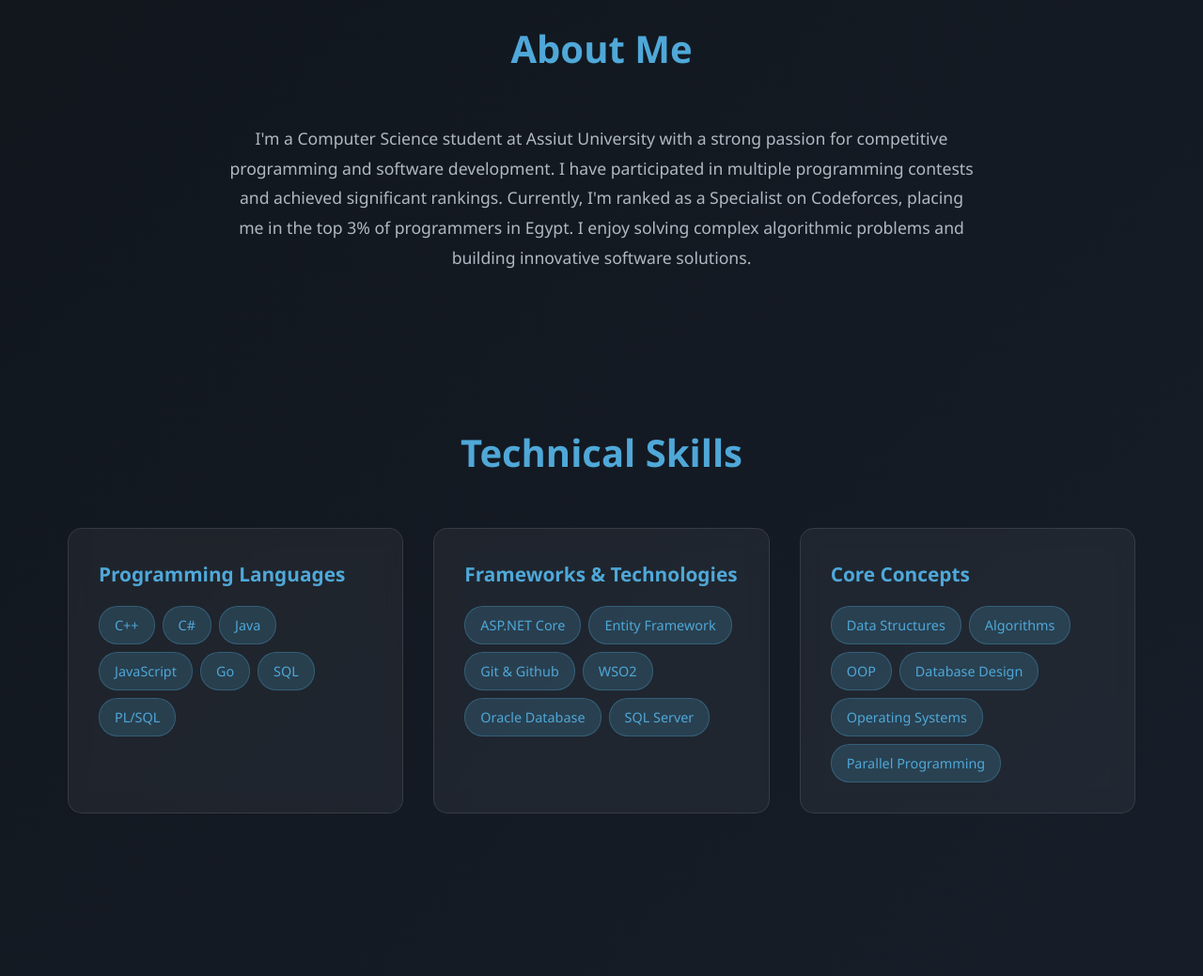
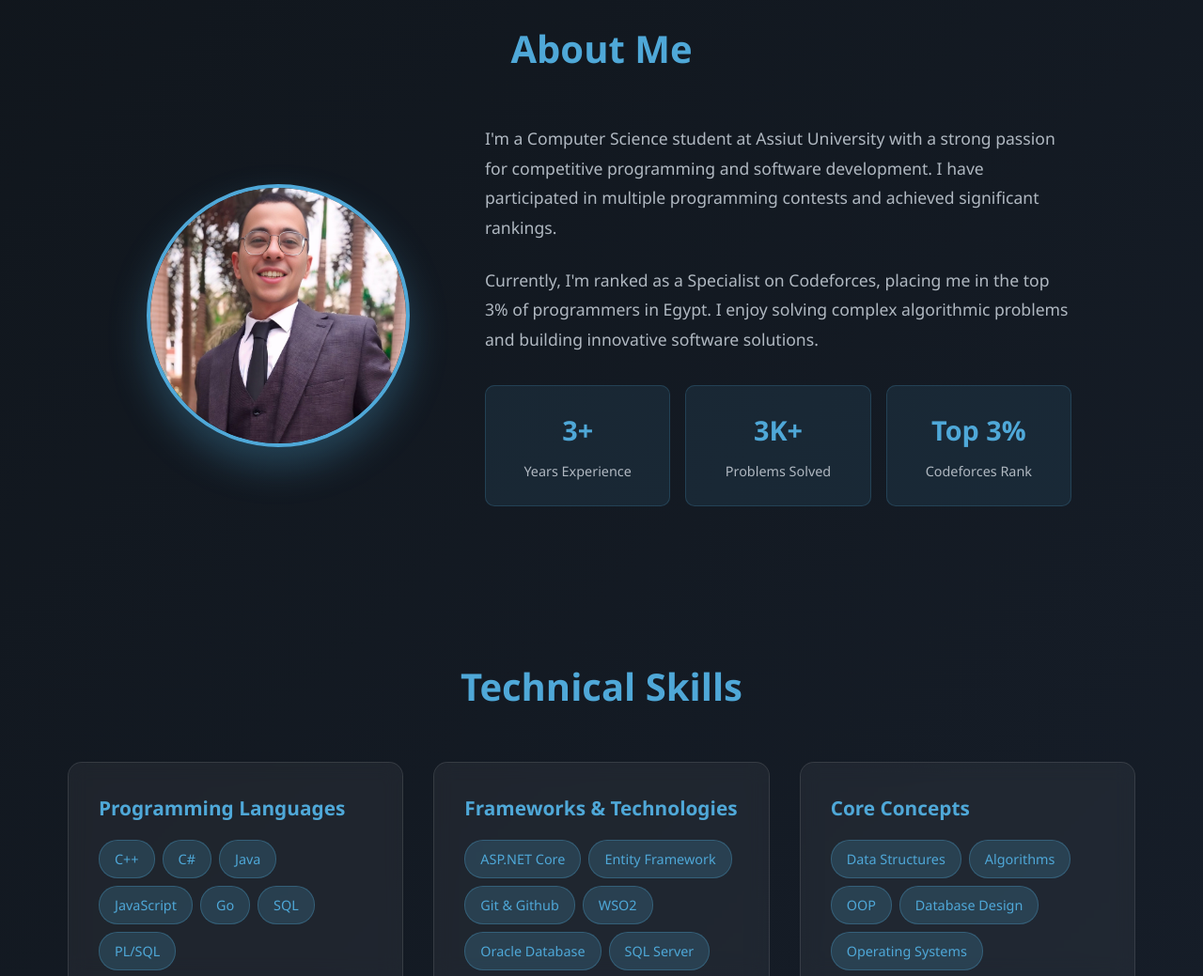
Before and after one commit to AZIZ20035/aziz20035.github.io, a plain HTML site: page index.html in a window 1280 px wide. Shown: the part 860-1899 px from the top of the page at 94% size. Drawn offline with Linux system fonts and the light colour scheme.

Commit message:
edit code

```diff
--- a/index.html
+++ b/index.html
@@ -273,7 +273,70 @@
             margin-bottom: 1rem;
         }
 
-        /* Contact Section */
+        /* About Section */
+        .about-container {
+            display: grid;
+            grid-template-columns: 1fr 2fr;
+            gap: 4rem;
+            align-items: center;
+            max-width: 1000px;
+            margin: 0 auto;
+        }
+
+        .about-image {
+            display: flex;
+            justify-content: center;
+        }
+
+        .profile-image {
+            width: 280px;
+            height: 280px;
+            border-radius: 50%;
+            object-fit: cover;
+            border: 4px solid #4fa8d8;
+            box-shadow: 0 20px 40px rgba(79, 168, 216, 0.3);
+            transition: transform 0.3s ease, box-shadow 0.3s ease;
+        }
+
+        .profile-image:hover {
+            transform: scale(1.05);
+            box-shadow: 0 25px 50px rgba(79, 168, 216, 0.4);
+        }
+
+        .about-content p {
+            font-size: 1.1rem;
+            color: #b0b8c1;
+            line-height: 1.8;
+            margin-bottom: 1.5rem;
+        }
+
+        .about-stats {
+            display: grid;
+            grid-template-columns: repeat(3, 1fr);
+            gap: 1rem;
+            margin-top: 2rem;
+        }
+
+        .stat-item {
+            text-align: center;
+            background: rgba(79, 168, 216, 0.1);
+            padding: 1.5rem 1rem;
+            border-radius: 10px;
+            border: 1px solid rgba(79, 168, 216, 0.2);
+        }
+
+        .stat-number {
+            display: block;
+            font-size: 1.8rem;
+            font-weight: bold;
+            color: #4fa8d8;
+            margin-bottom: 0.5rem;
+        }
+
+        .stat-label {
+            color: #b0b8c1;
+            font-size: 0.9rem;
+        }
         .contact-info {
             display: grid;
             grid-template-columns: repeat(auto-fit, minmax(250px, 1fr));
@@ -330,6 +393,22 @@
                 padding-left: 1rem;
                 padding-right: 1rem;
             }
+
+            .about-container {
+                grid-template-columns: 1fr;
+                gap: 2rem;
+                text-align: center;
+            }
+
+            .profile-image {
+                width: 220px;
+                height: 220px;
+            }
+
+            .about-stats {
+                grid-template-columns: 1fr;
+                gap: 1rem;
+            }
         }
 
         /* Background Animation */
@@ -382,7 +461,7 @@
                 and building scalable applications using modern technologies.
             </p>
             <div class="cta-buttons">
-                <a href="https://drive.google.com/file/d/1Ar7GHesrpnTHvB5OvSVCsqjbDvu_JIiD/view?usp=drive_link" class="btn btn-primary">Download CV</a>
+                <a href="#" class="btn btn-primary">Download CV</a>
                 <a href="#contact" class="btn btn-secondary">Contact Me</a>
             </div>
         </div>
@@ -391,13 +470,35 @@
     <!-- About Section -->
     <section id="about" class="section">
         <h2 class="section-title">About Me</h2>
-        <div style="text-align: center; max-width: 800px; margin: 0 auto;">
-            <p style="font-size: 1.1rem; color: #b0b8c1; line-height: 1.8;">
-                I'm a Computer Science student at Assiut University with a strong passion for competitive programming
-                and software development. I have participated in multiple programming contests and achieved significant
-                rankings. Currently, I'm ranked as a Specialist on Codeforces, placing me in the top 3% of programmers
-                in Egypt. I enjoy solving complex algorithmic problems and building innovative software solutions.
-            </p>
+        <div class="about-container">
+            <div class="about-image">
+                <img src="images/profile.jpg" alt="Ahmed Abdelaziz" class="profile-image">
+            </div>
+            <div class="about-content">
+                <p>
+                    I'm a Computer Science student at Assiut University with a strong passion for competitive programming
+                    and software development. I have participated in multiple programming contests and achieved significant
+                    rankings.
+                </p>
+                <p>
+                    Currently, I'm ranked as a Specialist on Codeforces, placing me in the top 3% of programmers
+                    in Egypt. I enjoy solving complex algorithmic problems and building innovative software solutions.
+                </p>
+                <div class="about-stats">
+                    <div class="stat-item">
+                        <span class="stat-number">3+</span>
+                        <span class="stat-label">Years Experience</span>
+                    </div>
+                    <div class="stat-item">
+                        <span class="stat-number">3K+</span>
+                        <span class="stat-label">Problems Solved</span>
+                    </div>
+                    <div class="stat-item">
+                        <span class="stat-number">Top 3%</span>
+                        <span class="stat-label">Codeforces Rank</span>
+                    </div>
+                </div>
+            </div>
         </div>
     </section>
 
```
